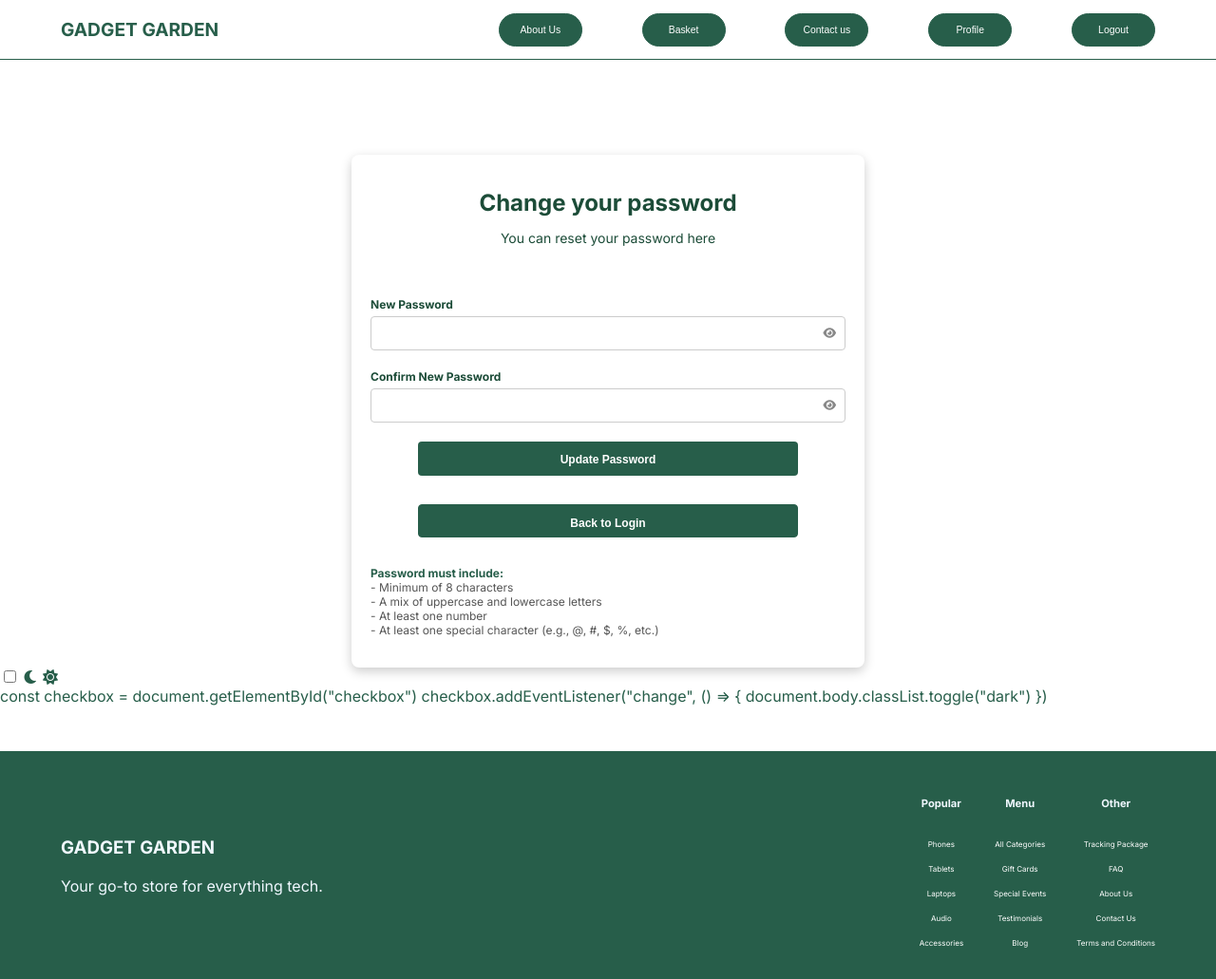
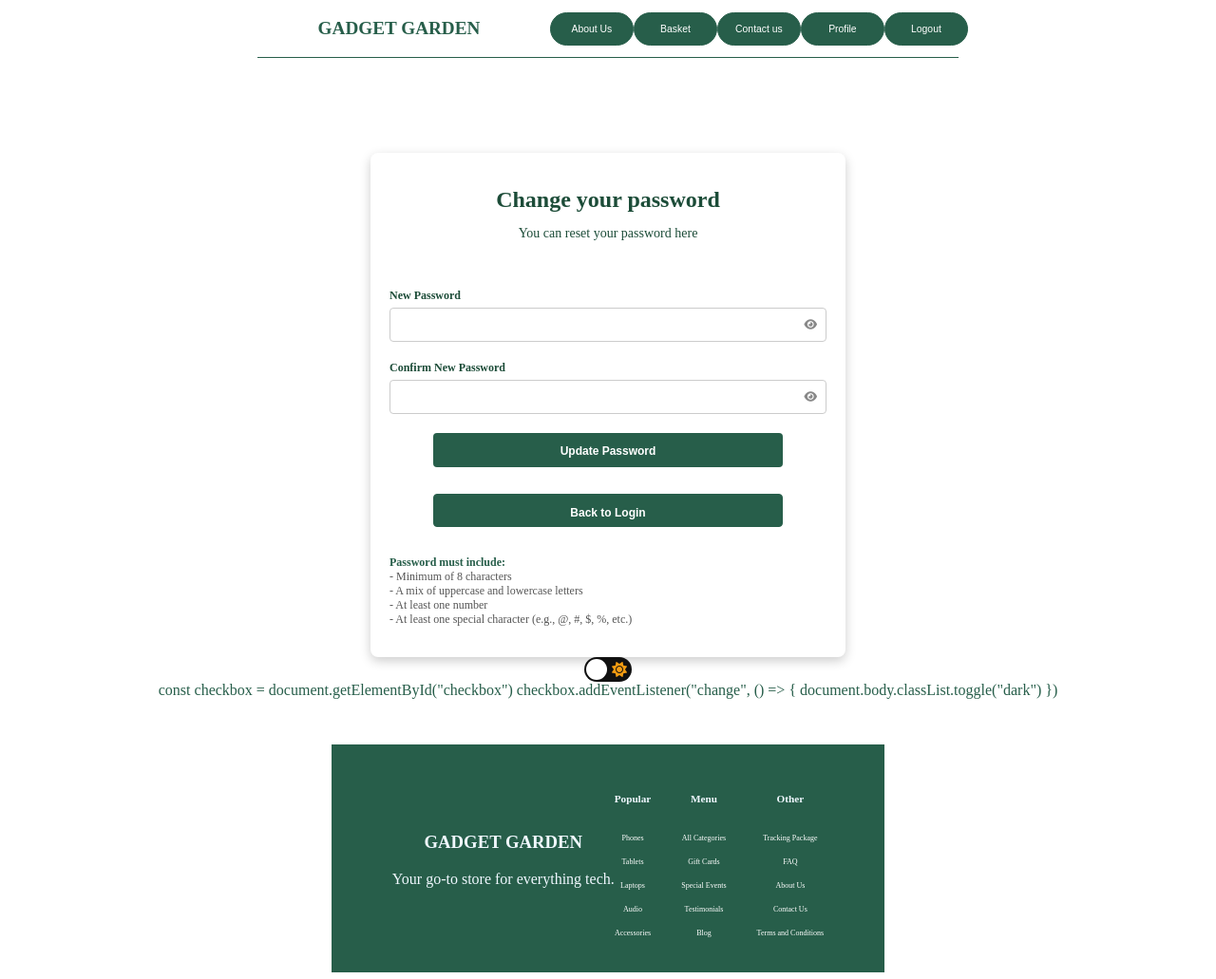
Before and after one commit to OluwatimilehinOrawusi/GadgetGarden, a PHP site: page /views/changePassword.php in a window 1280 px wide. Shown: the whole page at 95% size. Run offline with PHP 8.4, Linux system fonts and the light colour scheme; a user stored in the database is signed in.

Commit message:
Update change_password.css

```diff
--- a/public/css/change_password.css
+++ b/public/css/change_password.css
@@ -142,3 +142,60 @@ header p {
     cursor: pointer;
     margin-top: 10px;
 }
+@import url("https://fonts.googleapis.com/css2?family=Montserrat&display=swap");
+
+* {box-sizing: border-box;}
+
+body {
+  font-family: inherit;
+  background-color: #fff;
+  display: flex;
+  justify-content: center;
+  align-items: center;
+  flex-direction: column;
+  text-align: center;
+  min-height: 100vh;
+  margin: 0;
+  transition: background 0.2s linear;
+}
+
+body.dark {background-color: #292c35;} /* #9b59b6 */
+
+body.dark h1, body.dark .support a {color: #fff;}
+
+.checkbox {
+  opacity: 0;
+  position: absolute;
+}
+
+.checkbox-label {
+  background-color: #111;
+  width: 50px;
+  height: 26px;
+  border-radius: 50px;
+  position: relative;
+  padding: 5px;
+  cursor: pointer;
+  display: flex;
+  justify-content: space-between;
+  align-items: center;
+}
+
+.fa-moon {color: #f1c40f;}
+
+.fa-sun {color: #f39c12;}
+
+.checkbox-label .ball {
+  background-color: #fff;
+  width: 22px;
+  height: 22px;
+  position: absolute;
+  left: 2px;
+  top: 2px;
+  border-radius: 50%;
+  transition: transform 0.2s linear;
+}
+
+.checkbox:checked + .checkbox-label .ball {
+  transform: translateX(24px);
+}
```
